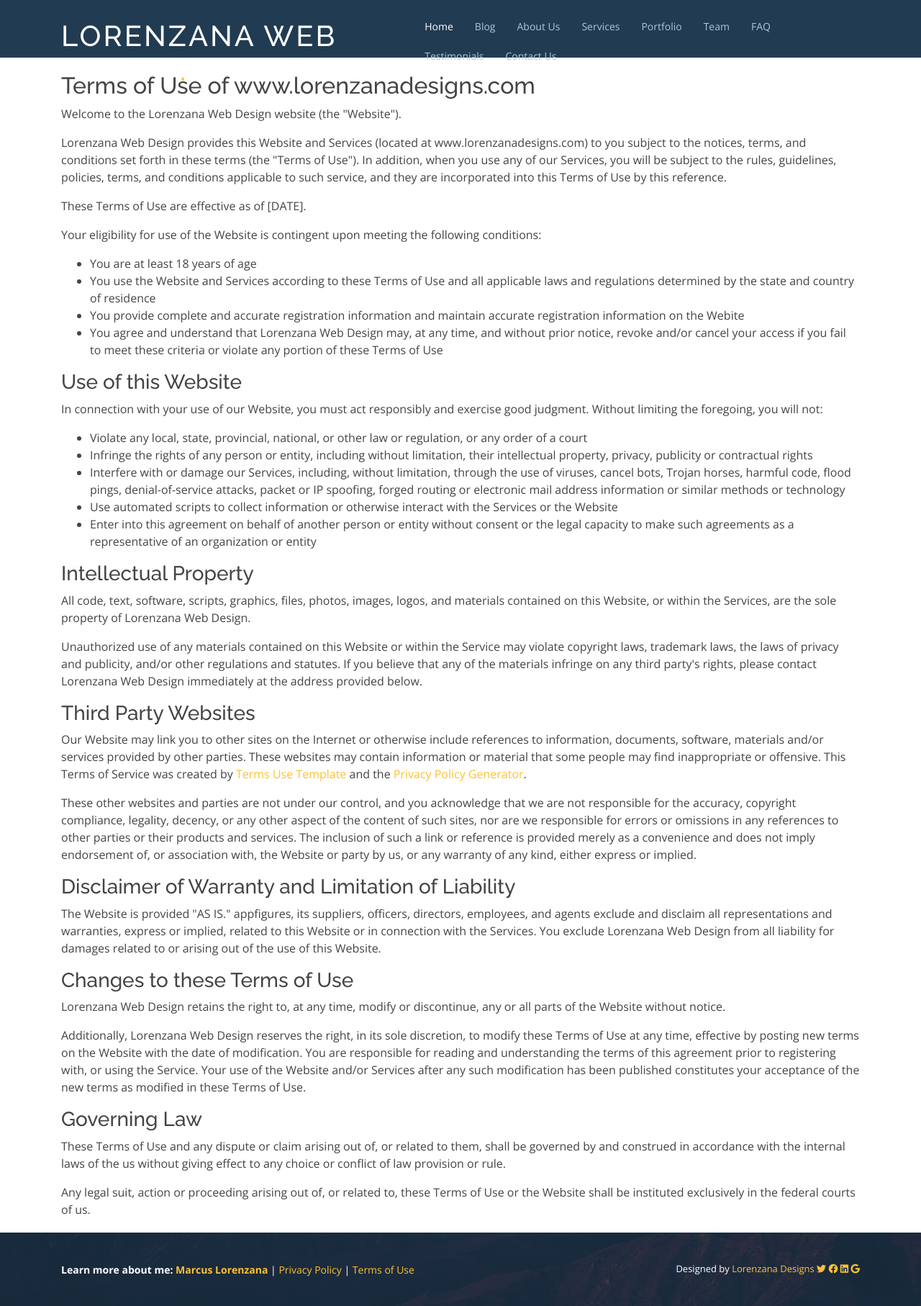
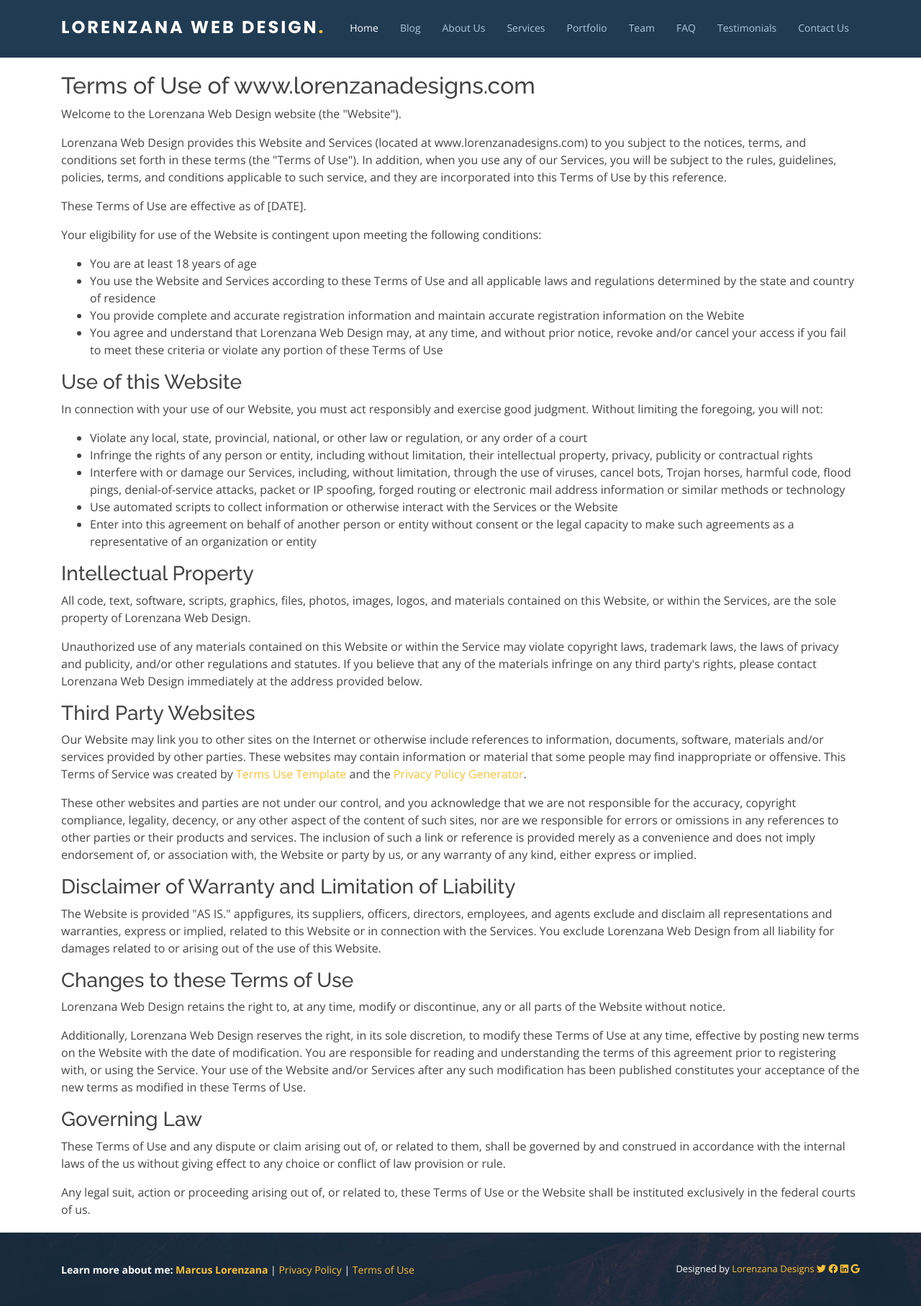
Before and after one commit to MeesterMarcus/lorenzana-designs-website, a Jekyll site: the page built from terms-of-use.md, in a window 1280 px wide. Shown: the whole page at 72% size. Built offline with Jekyll 4.4.1, drawn with Linux system fonts in a browser that asks for light colours; nearby versions of some CDN libraries; library files that are not in the unit come from our copies.

Commit message:
fixing navbar

```diff
--- a/_layouts/blog.html
+++ b/_layouts/blog.html
@@ -10,11 +10,11 @@
 <!-- End Google Tag Manager (noscript) -->
 
 <!-- ======= Header ======= -->
-<header id="header">
-    <div class="container d-flex" >
+<header class="header">
+    <div class="container d-flex align-items-center">
 
         <div class="logo mr-auto">
-            <h1 class="text-light"><a href="/">Lorenzana Web Design<span>.</span></a></h1>
+            <div class="text-light"><a href="/"><span style="color:white;">Lorenzana Web Design</span><span>.</span></a></div>
             <!-- Uncomment below if you prefer to use an image logo -->
             <!-- <a href="index.html"><img src="assets/img/logo.png" alt="" class="img-fluid"></a>-->
         </div>
--- a/_layouts/default.html
+++ b/_layouts/default.html
@@ -40,7 +40,7 @@
 <!-- /semrush siteaudit widget -->
 
 <!-- ======= Header ======= -->
-<header id="header">
+<header class="header">
     <div class="container d-flex align-items-center">
         <div class="logo mr-auto">
             <div class="text-light"><a href="#"><span style="color:white;">Lorenzana Web Design</span><span>.</span></a></div>
--- a/_layouts/privacy-policy.html
+++ b/_layouts/privacy-policy.html
@@ -10,11 +10,11 @@
 <!-- End Google Tag Manager (noscript) -->
 
 <!-- ======= Header ======= -->
-<header id="header">
-    <div class="container d-flex" >
+<header class="header">
+    <div class="container d-flex align-items-center">
 
         <div class="logo mr-auto">
-            <h1 class="text-light"><a href="/">Lorenzana Web Design<span>.</span></a></h1>
+            <div class="text-light"><a href="/"><span style="color:white;">Lorenzana Web Design</span><span>.</span></a></div>
             <!-- Uncomment below if you prefer to use an image logo -->
             <!-- <a href="index.html"><img src="assets/img/logo.png" alt="" class="img-fluid"></a>-->
         </div>
--- a/_layouts/terms-of-use.html
+++ b/_layouts/terms-of-use.html
@@ -10,11 +10,11 @@
 <!-- End Google Tag Manager (noscript) -->
 
 <!-- ======= Header ======= -->
-<header id="header">
-    <div class="container d-flex" >
+<header class="header">
+    <div class="container d-flex align-items-center">
 
         <div class="logo mr-auto">
-            <h1 class="text-light"><a href="/">Lorenzana Web Design<span>.</span></a></h1>
+            <div class="text-light"><a href="/"><span style="color:white;">Lorenzana Web Design</span><span>.</span></a></div>
             <!-- Uncomment below if you prefer to use an image logo -->
             <!-- <a href="index.html"><img src="assets/img/logo.png" alt="" class="img-fluid"></a>-->
         </div>
--- a/assets/css/style.css
+++ b/assets/css/style.css
@@ -59,7 +59,7 @@
 /*--------------------------------------------------------------
 # Header
 --------------------------------------------------------------*/
-#header {
+.header {
   height: 80px;
   transition: all 0.5s;
   z-index: 997;
@@ -68,7 +68,7 @@
   background: #213b52;
 }
 
-#header .logo {
+.header .logo {
   font-size: 24px;
   margin: 0;
   padding: 10px 0;
@@ -79,16 +79,16 @@
   font-family: "Poppins", sans-serif;
 }
 
-#header .logo h1 a, #header .logo h1 a:hover {
+.header .logo h1 a, #header .logo h1 a:hover {
   color: #fff;
   text-decoration: none;
 }
 
-#header .logo h1 a span, #header .logo h1 a:hover span {
+.header .logo h1 a span, #header .logo h1 a:hover span {
   color: #fdc134;
 }
 
-#header .logo img {
+.header .logo img {
   padding: 0;
   margin: 0;
   max-height: 40px;
```
